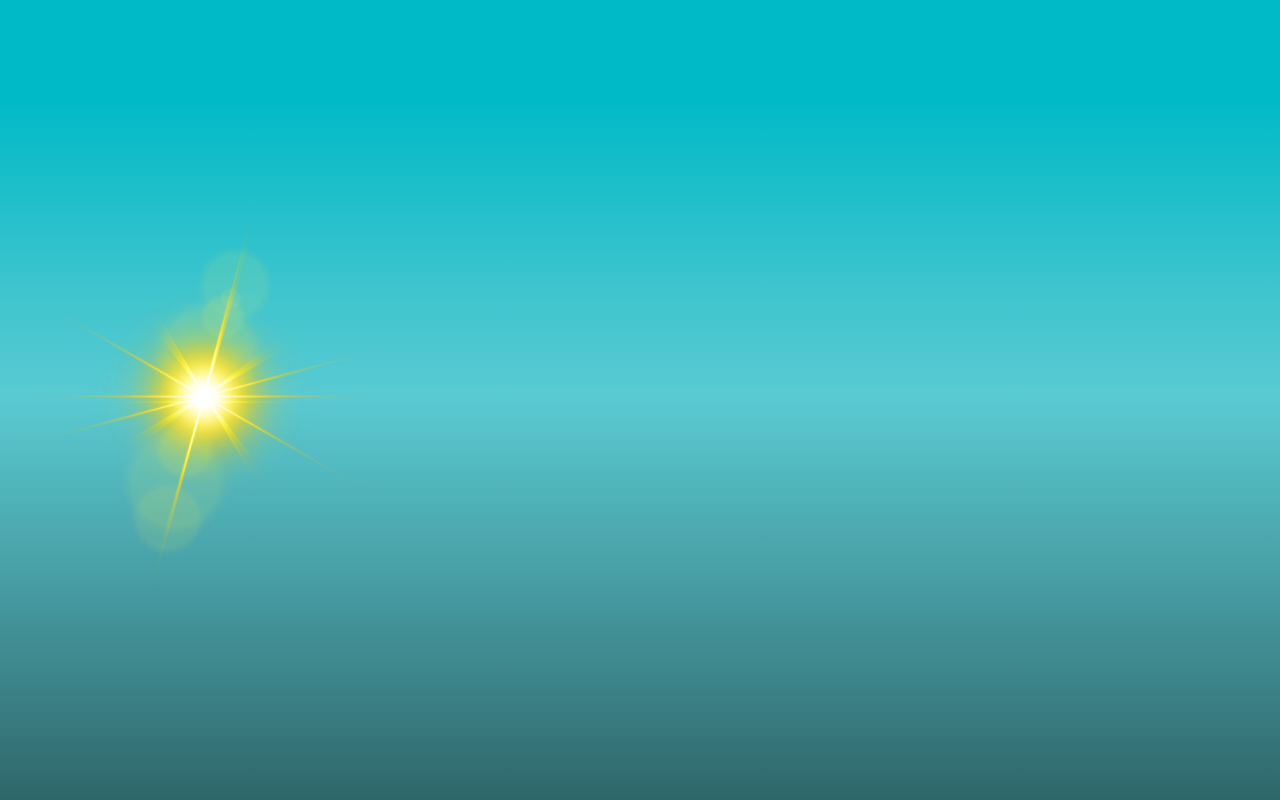
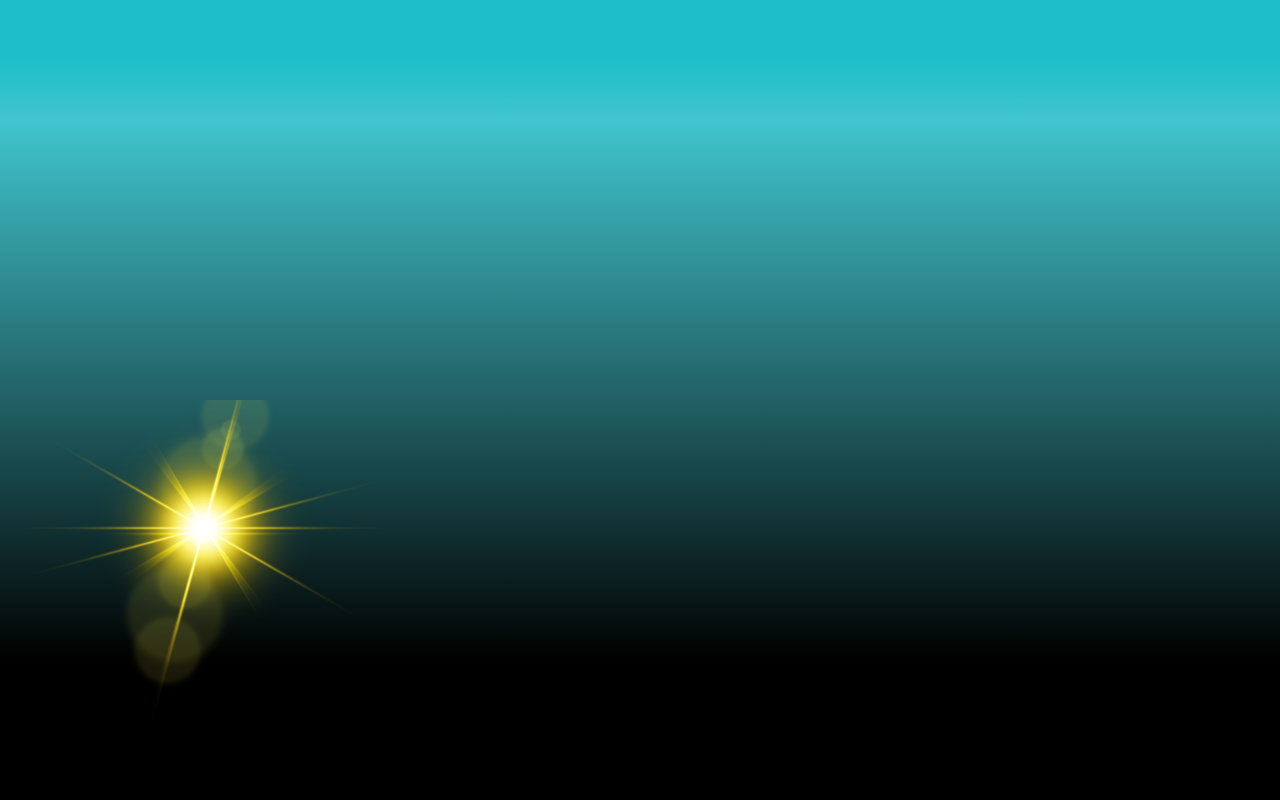
Before and after one commit to alluballu1/rami-webpage-new, a Next.js app: page / in a window 1280 px wide. Shown: the top 800 px of the page. Built offline with nearby package versions, Linux system fonts and the light colour scheme.

Commit message:
improvements

```diff
--- a/src/components/parallax.tsx
+++ b/src/components/parallax.tsx
@@ -1,8 +1,8 @@
 import React, { useEffect, useState } from "react";
-import { Parallax } from "react-scroll-parallax";
+import { Parallax, ParallaxBanner } from "react-scroll-parallax";
 import styles from "@/styles/Home.module.css";
-import mountains from '@/images/Mountains.png';
-import sun from '@/images/Sun.png';
+import mountains from "@/images/Mountains.png";
+import sun from "@/images/Sun.png";
 import Image from "next/image";
 
 type Props = {
@@ -17,10 +17,33 @@ const ParallaxTesting = (props: Props) => {
   }); */
   return (
     <>
-      <Parallax speed={-50}>
+      <ParallaxBanner
+        layers={[
+          {
+            image: sun.src,
+            speed: -10,
+            style: { width: 400, height: 400, marginTop: '10vh' }
+          },
+          {
+            image: mountains.src,
+            speed: 50,
+
+            style: { width: 2400, height: 600, alignSelf: 'center', marginTop: '50vh' },
+          },
+        ]}
+        style={{
+          height: '100vh',
+          width: "100%",
+          marginTop: -100,
+          justifyContent: 'center',
+          padding: 10
+
+        }}
+      ></ParallaxBanner>
+      {/* <Parallax speed={-50}>
           <Image  src={sun} style={{ overflow: 'hidden' }} alt="mountains" width={400} height={400} />
-      </Parallax>
-{/*       <Parallax
+      </Parallax> */}
+      {/*       <Parallax
         speed={0}
       >
        <div style={{ padding: 10, backgroundColor: "blue", zIndex: 80 }}>
@@ -28,14 +51,14 @@ const ParallaxTesting = (props: Props) => {
         </div>
         <Image src={mountains} alt="mountains" width={2400} height={600} />
       </Parallax> */}
-      <Parallax
+      {/* <Parallax
         speed={50}
       >
         <div style={{ width: '100vh', height: 600 }}>
-          <Image src={mountains} style={{ overflow: 'hidden' }} alt="mountains"/*  width={2400} height={600} */ />
+          <Image src={mountains} style={{ overflow: 'hidden' }} alt="mountains" />
         </div>
         <div style={{ width: '100%', backgroundColor: 'black', height: '100vh', marginTop: -10 }}/>
-      </Parallax>
+      </Parallax> */}
       {/* <div style={{ width: '100%', backgroundColor: 'black', height: 800, marginTop: -10 }}/> */}
       {/* <Parallax speed={-150}>
         <div style={{ padding: 10, backgroundColor: "cyan", zIndex: 80 }}>
--- a/src/pages/index.tsx
+++ b/src/pages/index.tsx
@@ -13,7 +13,7 @@ export default function Home() {
         testing
       </Head>
       <main className={styles.main}>
-        <div style={{ marginTop: -800 }}>
+        <div>
         <ParallaxTesting data='pogu hehe ' />
 
         </div>
--- a/src/styles/Home.module.css
+++ b/src/styles/Home.module.css
@@ -1,14 +1,12 @@
 .main {
   display: flex;
   flex-direction: column;
-  height: 100%;
-  padding-top: 1000px;
+  height: 150vh;
+  padding-top: 500px;
   background-image: linear-gradient(
     180deg,
-    rgb(0, 186, 199) 5%,
-    rgba(0, 186, 199, 0.856) 10%,
-    rgba(0, 186, 199, 0.705) 15%,
-    rgba(0, 186, 199, 0.596) 20%,
+    rgba(0, 186, 199, 0.856) 5%,
+    rgba(0, 186, 199, 0.705) 10%,
     rgb(0, 0, 0),
     rgb(0, 0, 0)
   );
```
